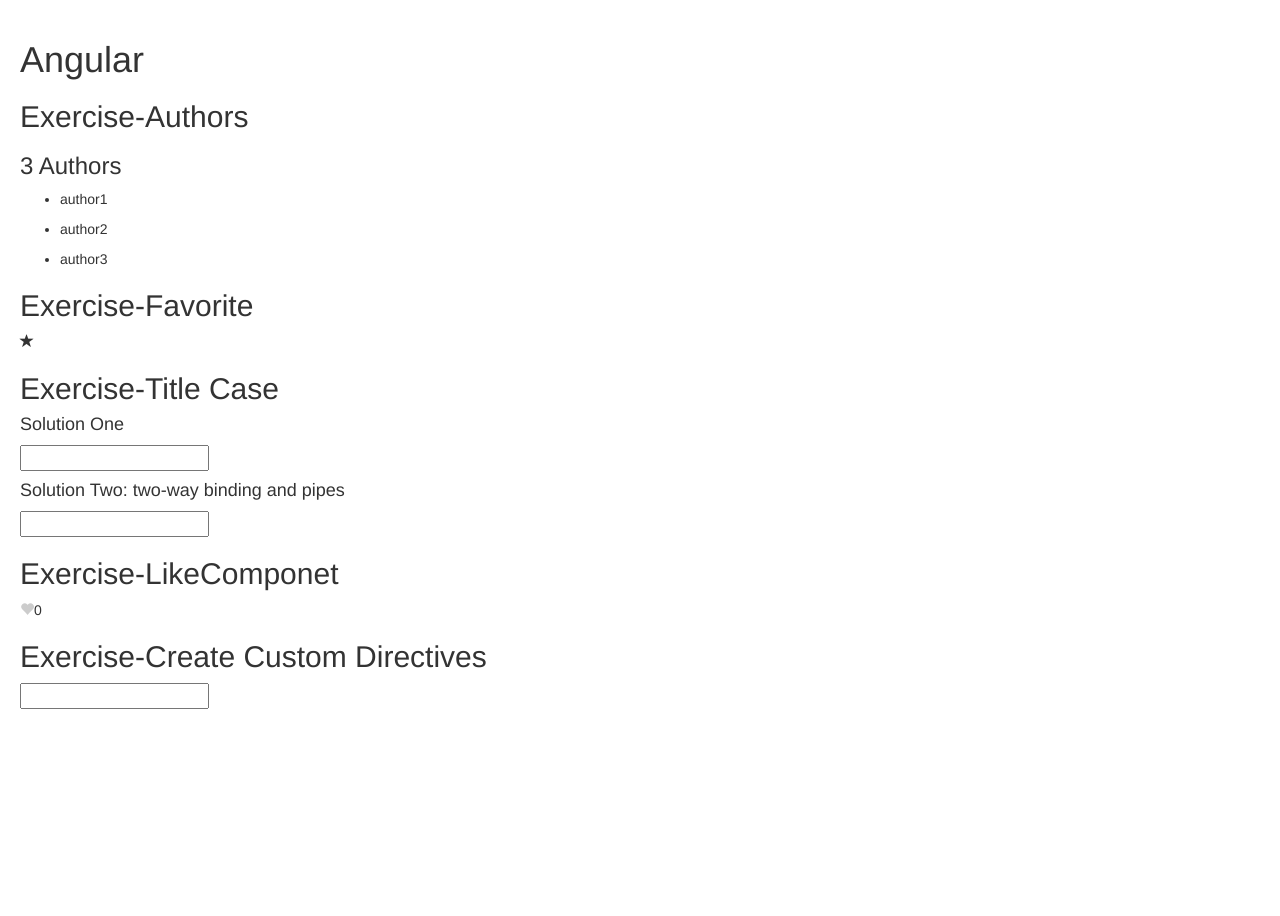
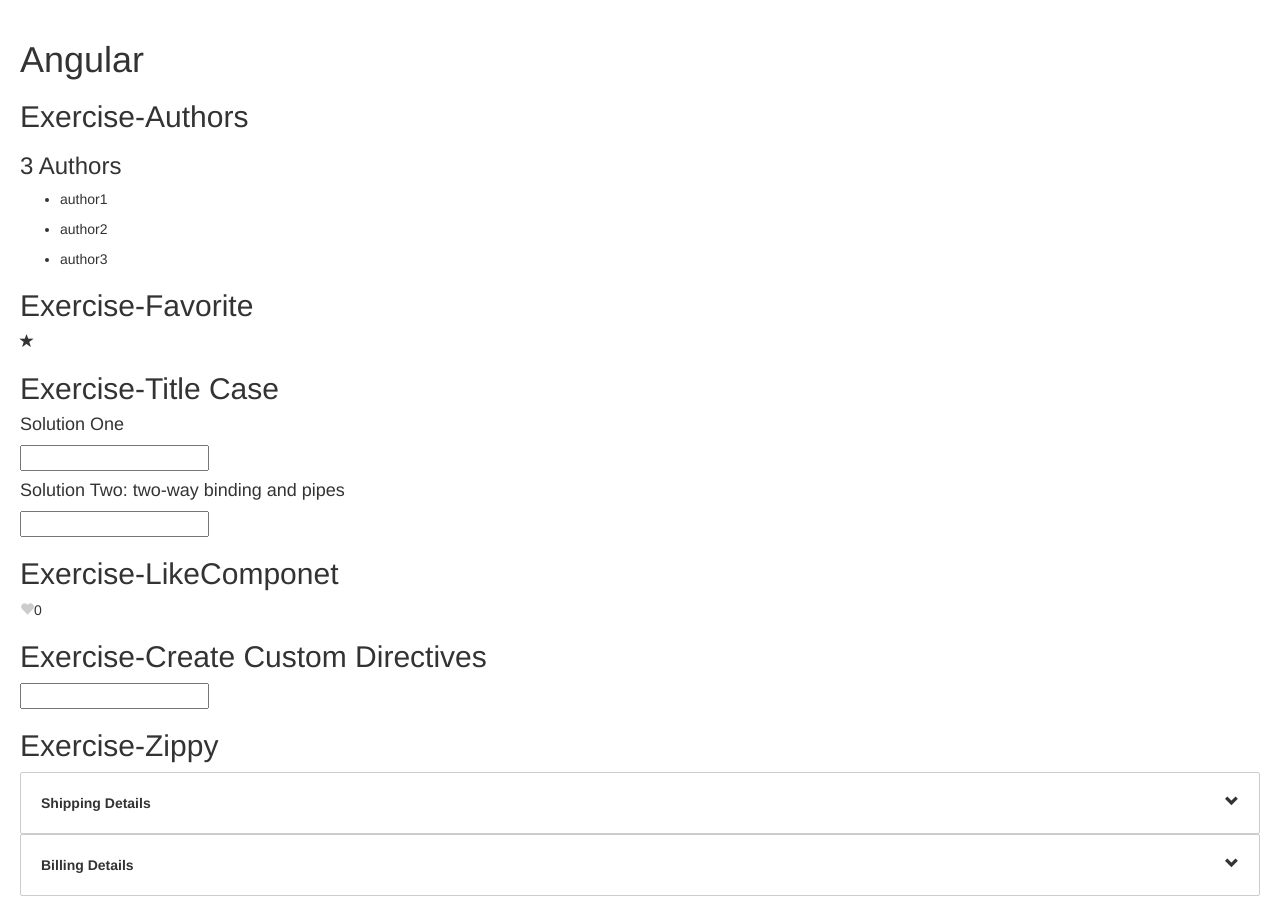
Before and after one commit to Hao85/Angular-Study, an Angular app: page / in a window 1280 px wide. Before the commit the page ends 800 px from the top, so only its background shows below. Built offline with nearby package versions, Linux system fonts and the light colour scheme.

Commit message:
Complete exercise-zippy

```diff
--- a/src/app/app.component.html
+++ b/src/app/app.component.html
@@ -11,3 +11,10 @@
 </like>
 <h2>Exercise-Create Custom Directives</h2>
 <input type="text" [appInputFormat]="'uppercase'">
+<h2>Exercise-Zippy</h2>
+<zippy title="Shipping Details">
+    Shipping Detials Content
+</zippy>
+<zippy title="Billing Details">
+    Billing Detials Content
+</zippy>
--- a/src/app/app.module.ts
+++ b/src/app/app.module.ts
@@ -10,6 +10,7 @@
 import { TitleCasePipe } from './title-case.pipe';
 import { LikeComponent } from './like/like.component';
 import { InputFormatDirective } from './input-format.directive';
+import { ZippyComponent } from './zippy/zippy.component';
 
 @NgModule({
   declarations: [
@@ -19,7 +20,8 @@
     TitleCaseComponent,
     TitleCasePipe,
     LikeComponent,
-    InputFormatDirective
+    InputFormatDirective,
+    ZippyComponent
   ],
   imports: [
     BrowserModule,
--- /dev/null
+++ b/src/app/zippy/zippy.component.css
@@ -0,0 +1,22 @@
+.zippy {
+    border: 1px solid #ccc;
+    border-radius: 2px;
+}
+
+.zippy-heading {
+    font-weight: bold;
+    padding: 20px;
+    cursor: pointer;
+}
+
+.zippy-body {
+    padding: 20px;
+}
+
+.expanded {
+    background: #f0f0f0;
+}
+
+.glyphicon {
+    float: right;
+}
--- /dev/null
+++ b/src/app/zippy/zippy.component.html
@@ -0,0 +1,23 @@
+<div class="zippy" >
+    <div
+        class="zippy-heading"
+        [class.expanded]="isExpanded"
+        (click)="toggle()"
+        >
+        {{title}}
+        <span
+            class="glyphicon"
+            [ngClass]="{
+                'glyphicon-chevron-up': isExpanded,
+                'glyphicon-chevron-down': !isExpanded
+            }"
+            >
+        </span>
+    </div>
+    <div
+        class="zippy-body"
+        *ngIf="isExpanded"
+        >
+        <ng-content></ng-content>
+    </div>
+</div>
--- /dev/null
+++ b/src/app/zippy/zippy.component.ts
@@ -0,0 +1,16 @@
+import { Component, Input, OnInit } from '@angular/core';
+
+@Component({
+  selector: 'zippy',
+  templateUrl: './zippy.component.html',
+  styleUrls: ['./zippy.component.css']
+})
+export class ZippyComponent {
+  isExpanded: boolean;
+  @Input("title") title: string;
+
+  toggle() {
+    this.isExpanded = ! this.isExpanded;
+}
+
+}
```
Also changed, not shown: 1 other file (tests, documents, lock files or other folders).
